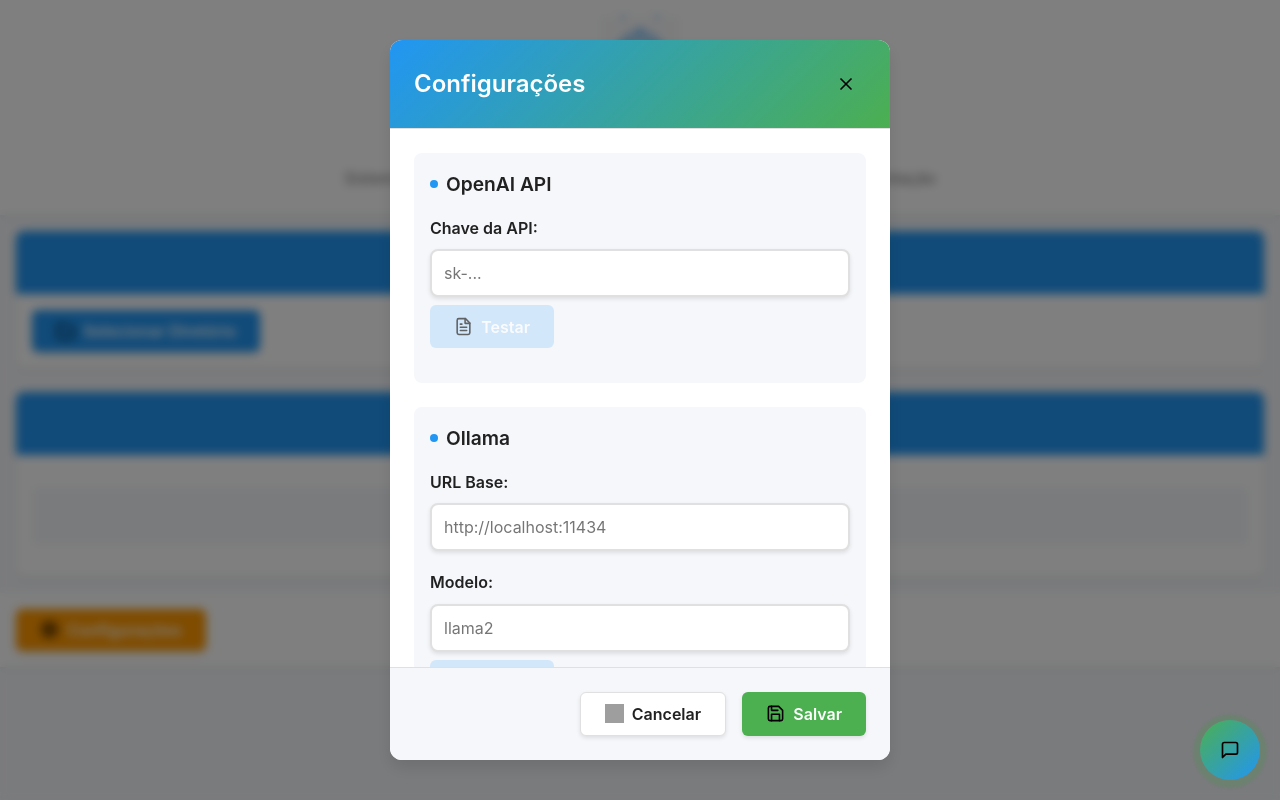
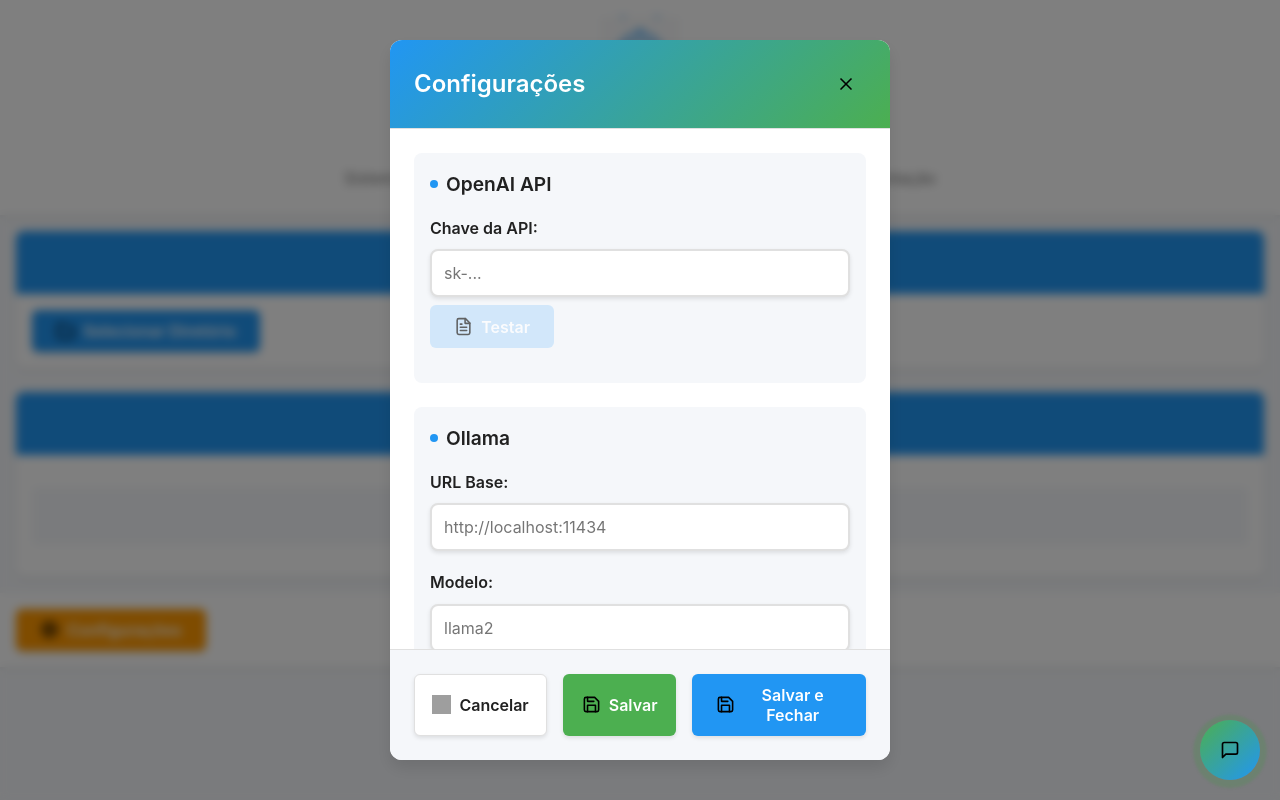
Before and after one commit to vstram/BrxAgente-desafio4, a React (Vite) app in the folder frontend/: page / in a window 1280 px wide. Both pictures are taken after a click on the button "Configurações". Built offline with nearby package versions, Linux system fonts and the light colour scheme; grey boxes are pictures that could not be loaded; a web font is replaced by a local one.

Commit message:
feat: Add 'Save and Close' button to ConfigModal for improved user experience

```diff
--- a/frontend/src/ConfigModal.css
+++ b/frontend/src/ConfigModal.css
@@ -235,6 +235,15 @@
   background-color: var(--secondary-dark);
 }
 
+.save-close-btn {
+  background-color: var(--primary-color);
+  color: var(--surface-color);
+}
+
+.save-close-btn:hover:not(:disabled) {
+  background-color: var(--primary-dark);
+}
+
 .btn:disabled {
   opacity: 0.6;
   cursor: not-allowed;
--- a/frontend/src/ConfigModal.tsx
+++ b/frontend/src/ConfigModal.tsx
@@ -41,7 +41,7 @@
     }
   };
 
-  const handleSave = async () => {
+  const handleSave = async (closeAfterSave = false) => {
     try {
       setIsLoading(true);
       setMessage(null);
@@ -56,6 +56,12 @@
       });
 
       setMessage({type: 'success', text: 'Configurações salvas com sucesso!'});
+
+      if (closeAfterSave) {
+        setTimeout(() => {
+          onClose();
+        }, 1000); // Wait 1 second to show the success message
+      }
     } catch (err: any) {
       setMessage({type: 'error', text: `Erro ao salvar configurações: ${err.message}`});
     } finally {
@@ -185,7 +191,7 @@
             <img src={CancelIcon} alt="Cancelar" className="icon" />
             Cancelar
           </button>
-          <button className="btn save-btn" onClick={handleSave} disabled={isLoading}>
+          <button className="btn save-btn" onClick={() => handleSave(false)} disabled={isLoading}>
             {isLoading ? (
               <>
                 <img src={SaveIcon} alt="Salvando" className="icon spinner" />
@@ -198,6 +204,19 @@
               </>
             )}
           </button>
+          <button className="btn save-close-btn" onClick={() => handleSave(true)} disabled={isLoading}>
+            {isLoading ? (
+              <>
+                <img src={SaveIcon} alt="Salvando" className="icon spinner" />
+                Salvando...
+              </>
+            ) : (
+              <>
+                <img src={SaveIcon} alt="Salvar e Fechar" className="icon" />
+                Salvar e Fechar
+              </>
+            )}
+          </button>
         </div>
       </div>
     </div>
```
